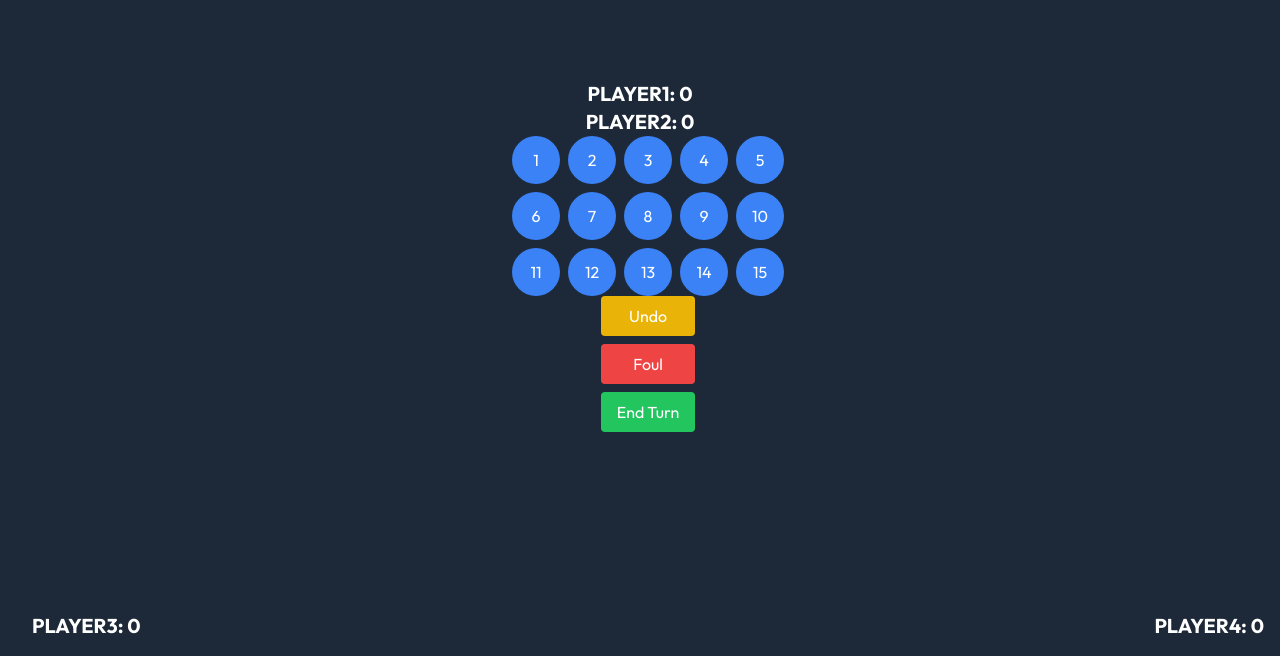
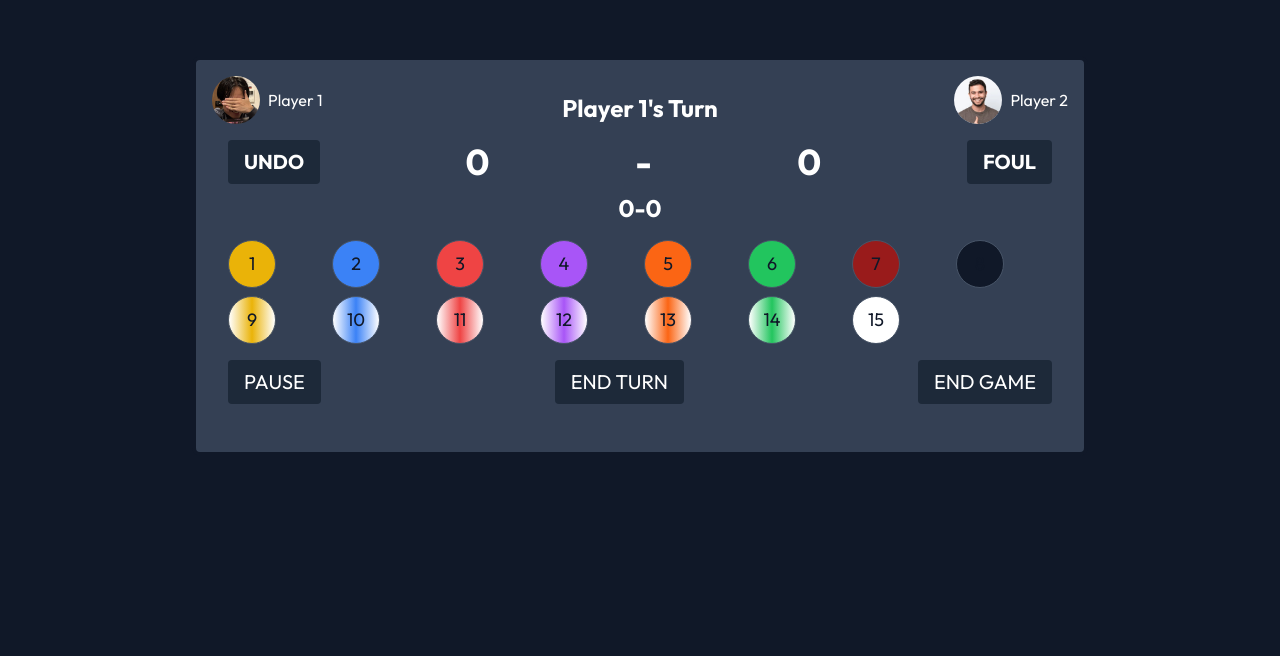
Before and after one commit to PhuocHuynh63/fe_web_ball_pooling, a React (Create React App) app: page /Scoreboard in a window 1280 px wide. Shown: the part 144-800 px from the top of the page. Built offline with nearby package versions, Linux system fonts and the light colour scheme.

Commit message:
UI mainflow

```diff
--- a/package.json
+++ b/package.json
@@ -8,6 +8,7 @@
     "@fullcalendar/list": "^6.1.15",
     "@fullcalendar/react": "^6.1.15",
     "@fullcalendar/timegrid": "^6.1.15",
+    "@mui/icons-material": "^6.4.5",
     "@react-jvectormap/core": "^1.0.4",
     "@react-jvectormap/world": "^1.1.2",
     "@tailwindcss/forms": "^0.5.9",
@@ -34,6 +35,7 @@
     "react-flatpickr": "^3.10.13",
     "react-helmet": "^6.1.0",
     "react-helmet-async": "^2.0.5",
+    "react-icons": "^5.5.0",
     "react-router": "^7.0.1",
     "react-router-dom": "^7.1.5",
     "react-scripts": "5.0.1",
--- a/src/components/Waiting/WaitingRoomTable.tsx
+++ b/src/components/Waiting/WaitingRoomTable.tsx
@@ -1,15 +1,23 @@
 import React from "react";
+
 
 interface WaitingRoomTableProps {
   players: string[];
+  onDeletePlayer: (index: number) => void;
 }
 
-const WaitingRoomTable: React.FC<WaitingRoomTableProps> = ({ players }) => {
+const WaitingRoomTable: React.FC<WaitingRoomTableProps> = ({ players, onDeletePlayer }) => {
   return (
     <div className="bg-gray-300 p-4 rounded-b-lg">
       {players.map((player, index) => (
         <div key={index} className="flex justify-between items-center py-2 border-b border-gray-400">
           <span className="text-black font-bold">{player}</span>
+          <button
+            className="text-red-500 hover:text-red-700"
+            onClick={() => onDeletePlayer(index)}
+          >
+            X
+          </button>
         </div>
       ))}
     </div>
--- a/src/pages/Game/Scoreboard.tsx
+++ b/src/pages/Game/Scoreboard.tsx
@@ -1,59 +1,229 @@
-import React from "react";
-import { useScoreboard } from "../../components/Game/scoreboardFunctions";
+import React, { useState, useEffect } from "react";
+import { useNavigate } from "react-router-dom";
 
 const BilliardScoreboard: React.FC = () => {
-  const {
-    scores,
-    selectedBalls,
-    isLandscape,
-    handleSelectBall,
-    handleUndo,
-  } = useScoreboard();
+  const [scores, setScores] = useState([0, 0]);
+  const [totalScores, setTotalScores] = useState([0, 0]);
+  const [scoreHistory, setScoreHistory] = useState<number[][]>([[], []]);
+  const [currentPlayer, setCurrentPlayer] = useState(0);
+  const [isPaused, setIsPaused] = useState(false);
+  const [selectedBalls, setSelectedBalls] = useState<number[]>([]);
+  const [isGameEnd, setIsGameEnd] = useState(false);
+
+  const navigate = useNavigate();
 
   const players = [
-    { id: "player1", score: scores.player1 },
-    { id: "player2", score: scores.player2 },
-    { id: "player3", score: scores.player3 },
-    { id: "player4", score: scores.player4 },
+    { username: "Player 1", avatar: "/images/user/owner.jpg" },
+    { username: "Player 2", avatar: "/images/user/user-01.jpg" },
   ];
 
+  const ballColors = [
+    "bg-yellow-500", // Ball 1
+    "bg-blue-500",   // Ball 2
+    "bg-red-500",    // Ball 3
+    "bg-purple-500", // Ball 4
+    "bg-orange-500", // Ball 5
+    "bg-green-500",  // Ball 6
+    "bg-red-800",   // Ball 7
+    "bg-black",      // Ball 8
+    "bg-yellow-500 bg-gradient-to-r from-white via-yellow-500 to-white", // Ball 9 (striped)
+    "bg-blue-500 bg-gradient-to-r from-white via-blue-500 to-white",   // Ball 10 (striped)
+    "bg-red-500 bg-gradient-to-r from-white via-red-500 to-white",    // Ball 11 (striped)
+    "bg-purple-500 bg-gradient-to-r from-white via-purple-500 to-white", // Ball 12 (striped)
+    "bg-orange-500 bg-gradient-to-r from-white via-orange-500 to-white", // Ball 13 (striped)
+    "bg-green-500 bg-gradient-to-r from-white via-green-500 to-white",  // Ball 14 (striped)
+    "bg-maroon-500 bg-gradient-to-r from-white via-maroon-500 to-white", // Ball 15 (striped)
+  ];
+
+  useEffect(() => {
+    if (selectedBalls.length === 15) {
+      setIsGameEnd(true);
+    }
+  }, [selectedBalls]);
+
+  const handleUndo = () => {
+    if (scoreHistory[currentPlayer].length > 0) {
+      const lastScore = scoreHistory[currentPlayer].pop();
+      setScores((prevScores) => {
+        const newScores = [...prevScores];
+        newScores[currentPlayer] = lastScore || 0;
+        return newScores;
+      });
+      setScoreHistory((prevHistory) => {
+        const newHistory = [...prevHistory];
+        newHistory[currentPlayer] = [...scoreHistory[currentPlayer]];
+        return newHistory;
+      });
+      setSelectedBalls((prevSelectedBalls) => {
+        const newSelectedBalls = [...prevSelectedBalls];
+        newSelectedBalls.pop();
+        return newSelectedBalls;
+      });
+    }
+  };
+
+  const handleFoul = () => {
+    // Implement foul functionality
+  };
+
+  const handlePause = () => {
+    setIsPaused(true);
+  };
+
+  const handleEnd = () => {
+    setCurrentPlayer((prevPlayer) => (prevPlayer === 0 ? 1 : 0));
+  };
+
+  const handleBallClick = (num: number) => {
+    setScoreHistory((prevHistory) => {
+      const newHistory = [...prevHistory];
+      newHistory[currentPlayer] = [...scoreHistory[currentPlayer], scores[currentPlayer]];
+      return newHistory;
+    });
+    setScores((prevScores) => {
+      const newScores = [...prevScores];
+      newScores[currentPlayer] += num;
+      return newScores;
+    });
+    setSelectedBalls((prevSelectedBalls) => [...prevSelectedBalls, num]);
+  };
+
+  const handleClosePause = () => {
+    setIsPaused(false);
+  };
+
+  const handleGameEnd = () => {
+    setIsGameEnd(true);
+    if (scores[0] > scores[1]) {
+      setTotalScores((prevTotalScores) => {
+        const newTotalScores = [...prevTotalScores];
+        newTotalScores[0] += 1;
+        return newTotalScores;
+      });
+    } else if (scores[1] > scores[0]) {
+      setTotalScores((prevTotalScores) => {
+        const newTotalScores = [...prevTotalScores];
+        newTotalScores[1] += 1;
+        return newTotalScores;
+      });
+    }
+  };
+
+  const handleNewGame = () => {
+    setScores([0, 0]);
+    setScoreHistory([[], []]);
+    setSelectedBalls([]);
+    setIsGameEnd(false);
+  };
+
+  const handleQuit = () => {
+    navigate("/");
+  };
+
   return (
-    <div className={`flex flex-col ${isLandscape ? "flex-row space-x-4" : "space-y-4"} p-4 items-center justify-center min-h-screen bg-gray-800 text-white`}>
-      <div className="flex flex-col items-center">
-        {players.slice(0, 2).map(player => (
-          <h2 key={player.id} className="text-xl font-bold">{player.id.toUpperCase()}: {player.score}</h2>
-        ))}
+    <div className="fixed inset-0 flex flex-col items-center justify-center bg-gray-900 p-4">
+      <div className="relative w-full max-w-4xl min-h-[400px] bg-gray-700 border-4 border-black rounded-lg p-8 pt-4 pb-0">
+        {/* Player Info Boxes */}
+        <div className="absolute top-4 left-4 flex items-center space-x-2">
+          <img src={players[0].avatar} alt="Player 1 Avatar" className="w-12 h-12 rounded-full" />
+          <span className="text-white">{players[0].username}</span>
         </div>
-      <div className="grid grid-cols-5 gap-2">
-        {[...Array(15).keys()].map(i => (
+        <div className="absolute top-4 right-4 flex items-center space-x-2">
+          <img src={players[1].avatar} alt="Player 2 Avatar" className="w-12 h-12 rounded-full" />
+          <span className="text-white">{players[1].username}</span>
+        </div>
+
+        {/* Current Player Turn */}
+        <div className="absolute top-8 left-1/2 transform -translate-x-1/2">
+          <span className="text-2xl text-white font-bold">Player {currentPlayer + 1}'s Turn</span>
+        </div>
+
+        {/* Total Scores */}
+        <div className="flex justify-between items-center text-white text-xl font-bold mt-16">
+          <button className="bg-gray-800 px-4 py-2 rounded text-xl" onClick={handleUndo}>
+            UNDO
+          </button>
+
+          <span className="text-white text-4xl font-bold">{totalScores[0]}</span>
+          <span className="text-white text-4xl font-bold"> - </span>
+          <span className="text-white text-4xl font-bold">{totalScores[1]}</span>
+
+          <button className="bg-gray-800 px-4 py-2 rounded text-xl" onClick={handleFoul}>
+            FOUL
+          </button>
+        </div>
+
+        {/* Scoreboard */}
+        <div className="flex justify-center items-center text-white text-lg font-bold mt-2">
+          <span className="text-white text-2xl font-bold">{scores[0]}</span>
+          <span className="text-white text-2xl font-bold"> - </span>
+          <span className="text-white text-2xl font-bold">{scores[1]}</span>
+        </div>
+
+        {/* Billiard Balls */}
+        <div className="grid grid-cols-8 gap-2 justify-center my-4">
+          {[1, 2, 3, 4, 5, 6, 7, 8, 9, 10, 11, 12, 13, 14, 15].map((num, index) => (
             <button
-            key={i + 1}
-            onClick={() => handleSelectBall(i + 1)}
-            className={`w-12 h-12 rounded-full text-center ${selectedBalls.includes(i + 1) ? "bg-gray-500" : "bg-blue-500"}`}
+              key={num}
+              className={`w-12 h-12 text-black text-lg flex items-center justify-center rounded-full border border-gray-600 ${ballColors[index]} ${selectedBalls.includes(num) ? 'opacity-50' : ''}`}
+              onClick={() => handleBallClick(num)}
             >
-            {i + 1}
+              {num}
             </button>
           ))}
         </div>
-      <div className="flex flex-col space-y-2">
-        <button onClick={handleUndo} className="bg-yellow-500 px-4 py-2 rounded">Undo</button>
-        <button className="bg-red-500 px-4 py-2 rounded">Foul</button>
-        <button className="bg-green-500 px-4 py-2 rounded">End Turn</button>
+
+        {/* Controls */}
+        <div className="flex justify-between items-center text-white">
+          <button className="bg-gray-800 px-4 py-2 rounded text-xl" onClick={handlePause}>
+            PAUSE
+          </button>
+          <button className="bg-gray-800 px-4 py-2 rounded text-xl" onClick={handleEnd}>
+            END TURN
+          </button>
+          <button className="bg-gray-800 px-4 py-2 rounded text-xl" onClick={handleGameEnd}>
+            END GAME
+          </button>
         </div>
-      <div className="absolute bottom-0 left-0 p-4">
-        {players[2] && (
-          <div className="flex flex-col items-center">
-            <h2 className="text-xl font-bold">{players[2].id.toUpperCase()}: {players[2].score}</h2>
+      </div>
+
+      {/* Pause Modal */}
+      {isPaused && (
+        <div className="fixed inset-0 flex items-center justify-center bg-black bg-opacity-50">
+          <div className="bg-white p-4 rounded-lg shadow-lg text-center">
+            <h2 className="text-2xl font-bold mb-4">Pause</h2>
+            <button
+              className="bg-gray-800 text-white px-4 py-2 rounded"
+              onClick={handleClosePause}
+            >
+              Close
+            </button>
+          </div>
         </div>
       )}
+
+      {/* Game End Modal */}
+      {isGameEnd && (
+        <div className="fixed inset-0 flex items-center justify-center bg-black bg-opacity-50">
+          <div className="bg-white p-4 rounded-lg shadow-lg text-center">
+            <h2 className="text-2xl font-bold mb-4">
+              {scores[0] > scores[1] ? "Player 1 Win" : "Player 2 Win"}
+            </h2>
+            <button
+              className="bg-gray-800 text-white px-4 py-2 rounded m-2"
+              onClick={handleNewGame}
+            >
+              New Game
+            </button>
+            <button
+              className="bg-gray-800 text-white px-4 py-2 rounded m-2"
+              onClick={handleQuit}
+            >
+              Quit
+            </button>
           </div>
-      <div className="absolute bottom-0 right-0 p-4">
-        {players[3] && (
-          <div className="flex flex-col items-center">
-            <h2 className="text-xl font-bold">{players[3].id.toUpperCase()}: {players[3].score}</h2>
         </div>
       )}
-      </div>
     </div>
   );
 };
```
Also changed, not shown: src/App.tsx (+4 -4 lines), src/pages/Game/WaitingRoom.tsx (+6 -2 lines), src/pages/Tables/BasicTables.tsx (+0 -19 lines), 1 other file (tests, documents, lock files or other folders). Lines whose indentation alone changed are shown as unchanged.
